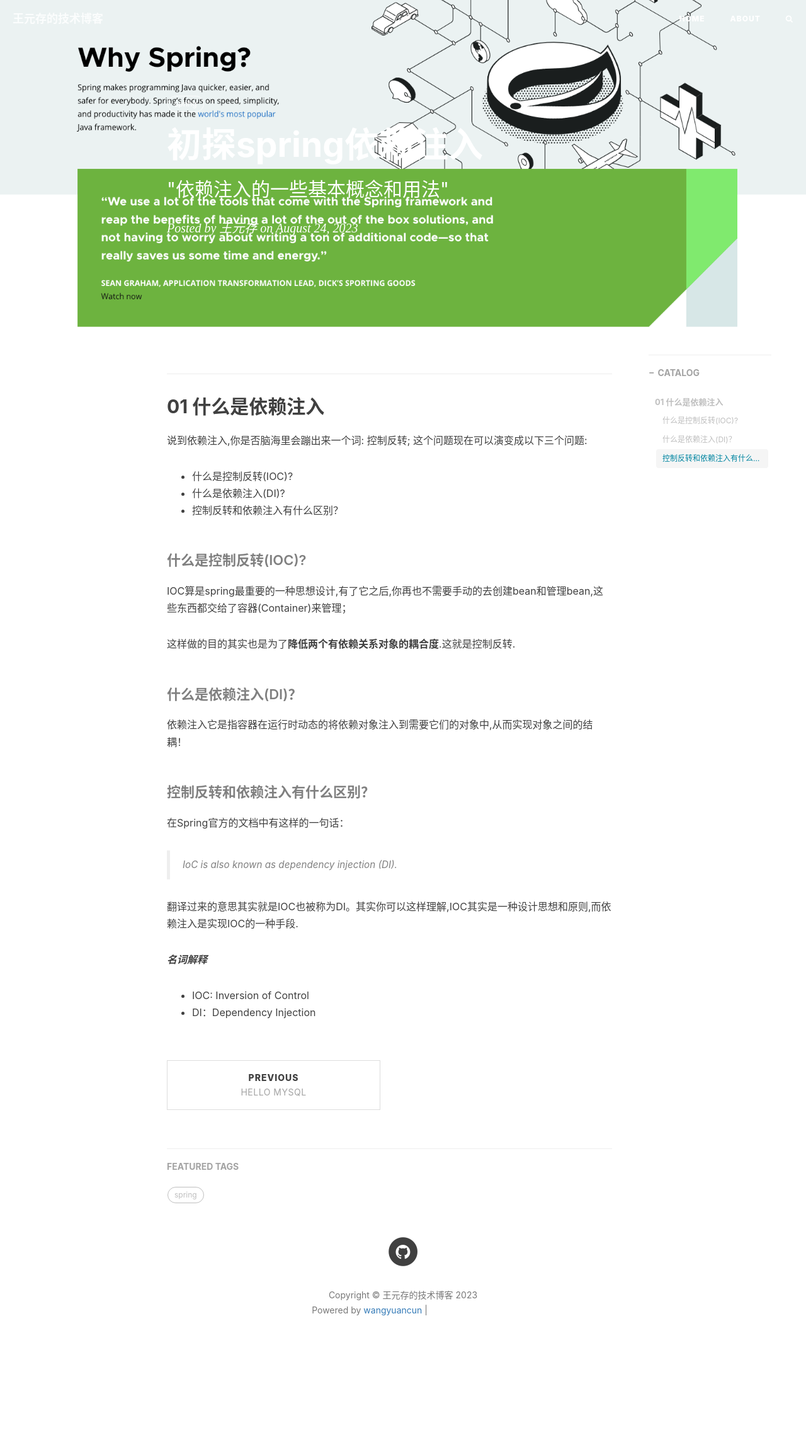
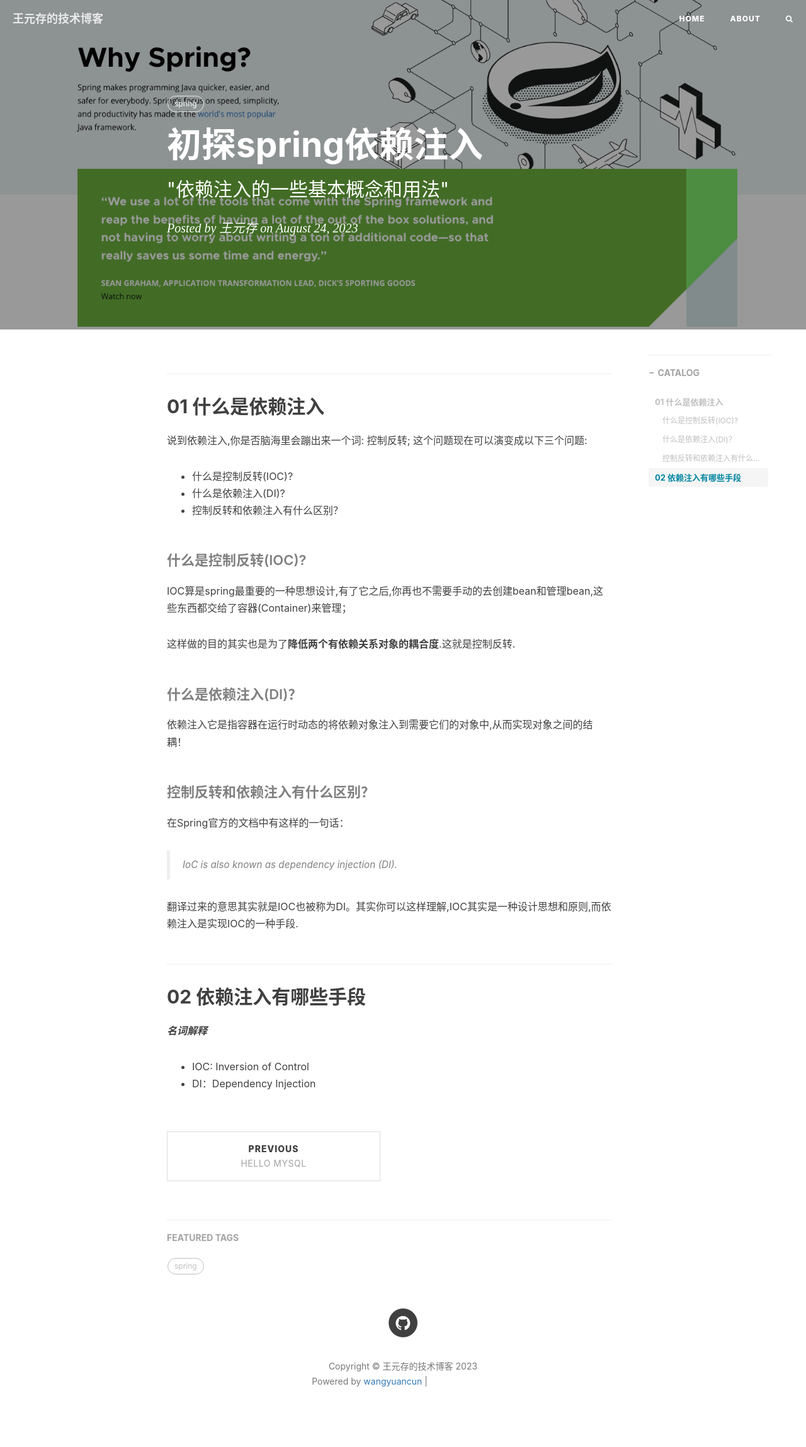
Before and after one commit to cat-owner/tech.blog.github.io, a Jekyll site: the page built from _posts/read_spring/2023-08-24-spring02.md, in a window 1280 px wide. Shown: the whole page at 63% size. Built offline with Jekyll 4.4.1, drawn with Linux system fonts in a browser that asks for light colours; nearby versions of some CDN libraries; comment, search, counter and statistics services are not loaded; before the commit the page ends 2184 px from its top, so only the background shows below that; grey boxes are pictures that could not be loaded.

Commit message:
Spring02-DI

```diff
--- a/_posts/read_spring/2023-08-24-spring02.md
+++ b/_posts/read_spring/2023-08-24-spring02.md
@@ -34,6 +35,10 @@
 
 翻译过来的意思其实就是IOC也被称为DI。其实你可以这样理解,IOC其实是一种设计思想和原则,而依赖注入是实现IOC的一种手段.
 
+02 依赖注入有哪些手段
+------
+
+
 
 
 
```
Also changed, not shown: other parts of _posts/read_spring/2023-08-24-spring02.md (+1 -0 lines).
